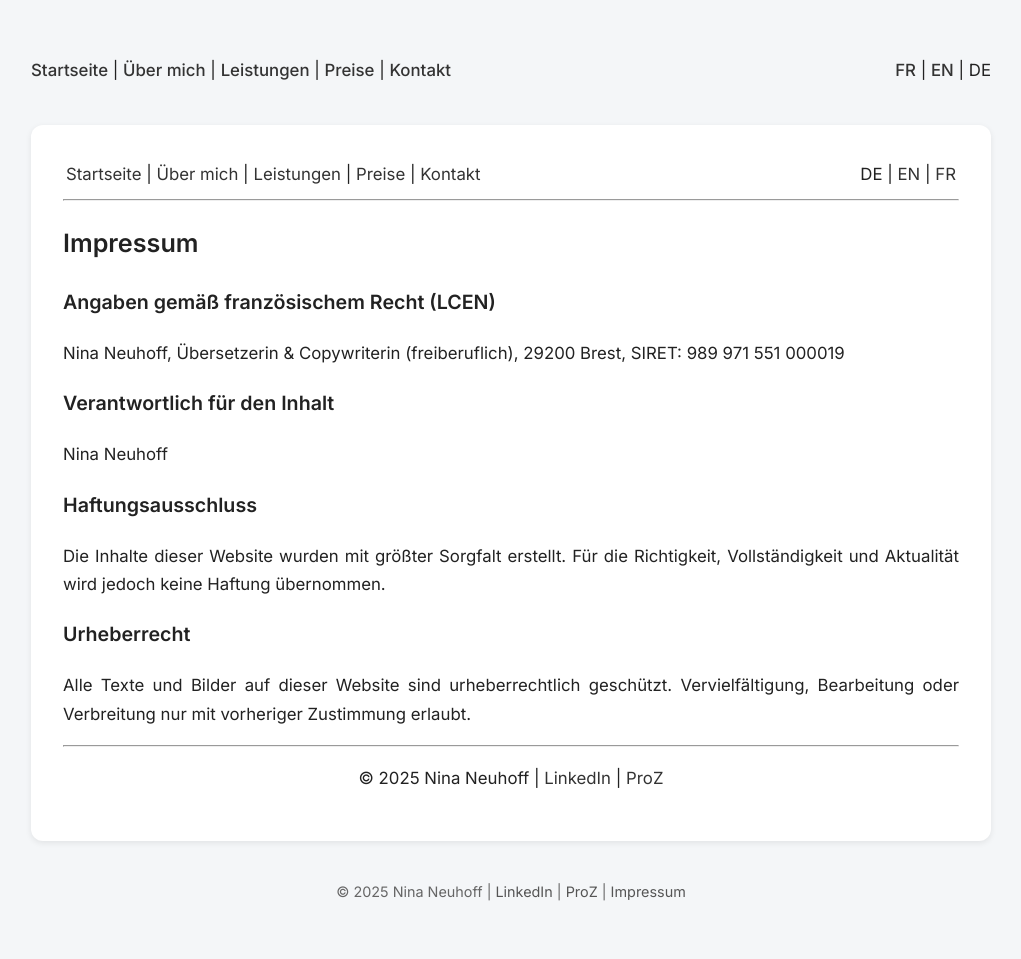
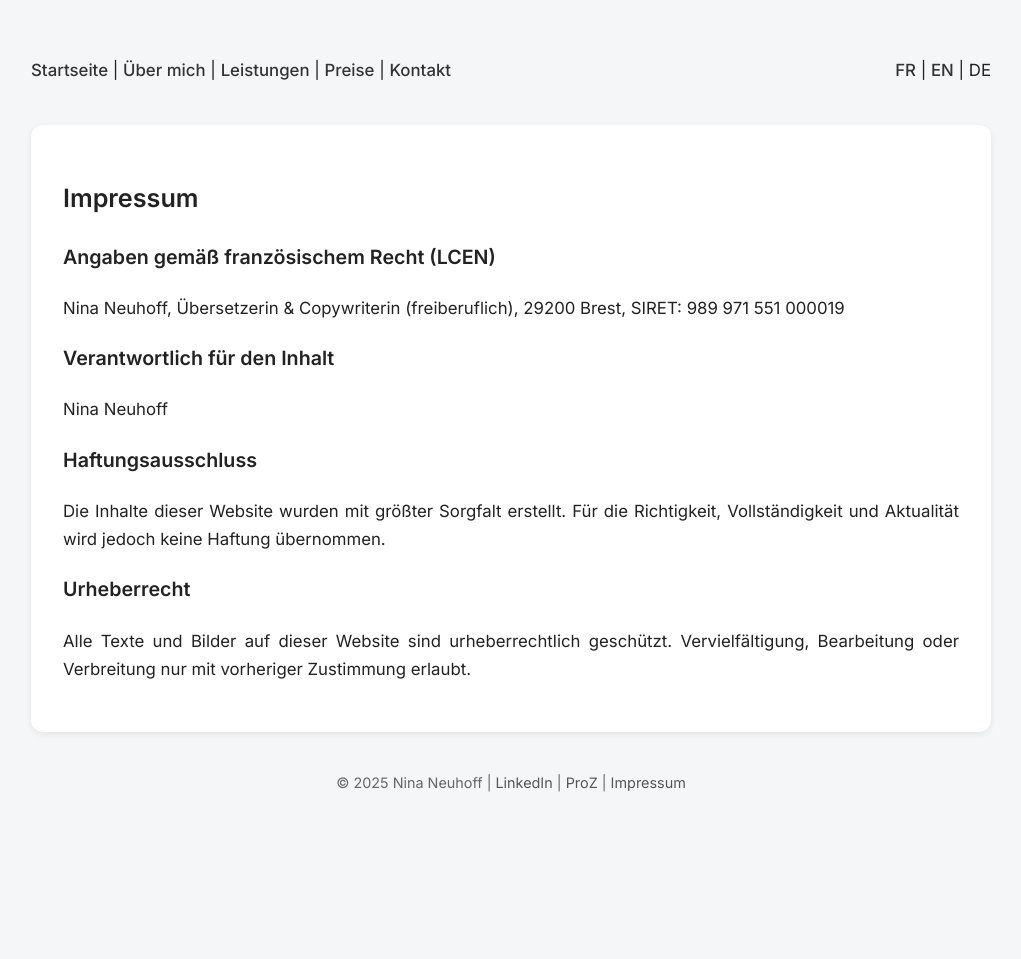
Before and after one commit to nneuhoff/traduction-translation-uebersetzung, a Jekyll site: the page built from de/impressum.md, in a window 1280 px wide. Shown: the whole page, without its empty margins (129-1150 px from the left). Built offline with Jekyll 4.4.1, drawn with Linux system fonts in a browser that asks for light colours; after the commit the page ends 900 px from its top, so only the background shows below that.

Commit message:
Update impressum.md

```diff
--- a/de/impressum.md
+++ b/de/impressum.md
@@ -3,22 +3,6 @@
 title: "Impressum"
 lang: de
 ---
-
-<table width="100%">
-<tr>
-<td align="left">
-<a href="index.html">Startseite</a> |
-<a href="about.html">Über mich</a> |
-<a href="services.html">Leistungen</a> |
-<a href="pricing.html">Preise</a> |
-<a href="contact.html">Kontakt</a>
-</td>
-<td align="right">
-DE | <a href="../en/index.html">EN</a> | <a href="../fr/index.html">FR</a>
-</td>
-</tr>
-</table>
-<hr>
 
 ## Impressum
 
@@ -37,9 +21,3 @@
 
 ### Urheberrecht
 Alle Texte und Bilder auf dieser Website sind urheberrechtlich geschützt. Vervielfältigung, Bearbeitung oder Verbreitung nur mit vorheriger Zustimmung erlaubt.
-
-<!-- Footer -->
-<hr>
-<p align="center">
-&copy; 2025 Nina Neuhoff | <a href="http://www.linkedin.com/in/nina-neuhoff-32b162283">LinkedIn</a> | <a href="https://www.proz.com/translator/4180778">ProZ</a>
-</p>
```
